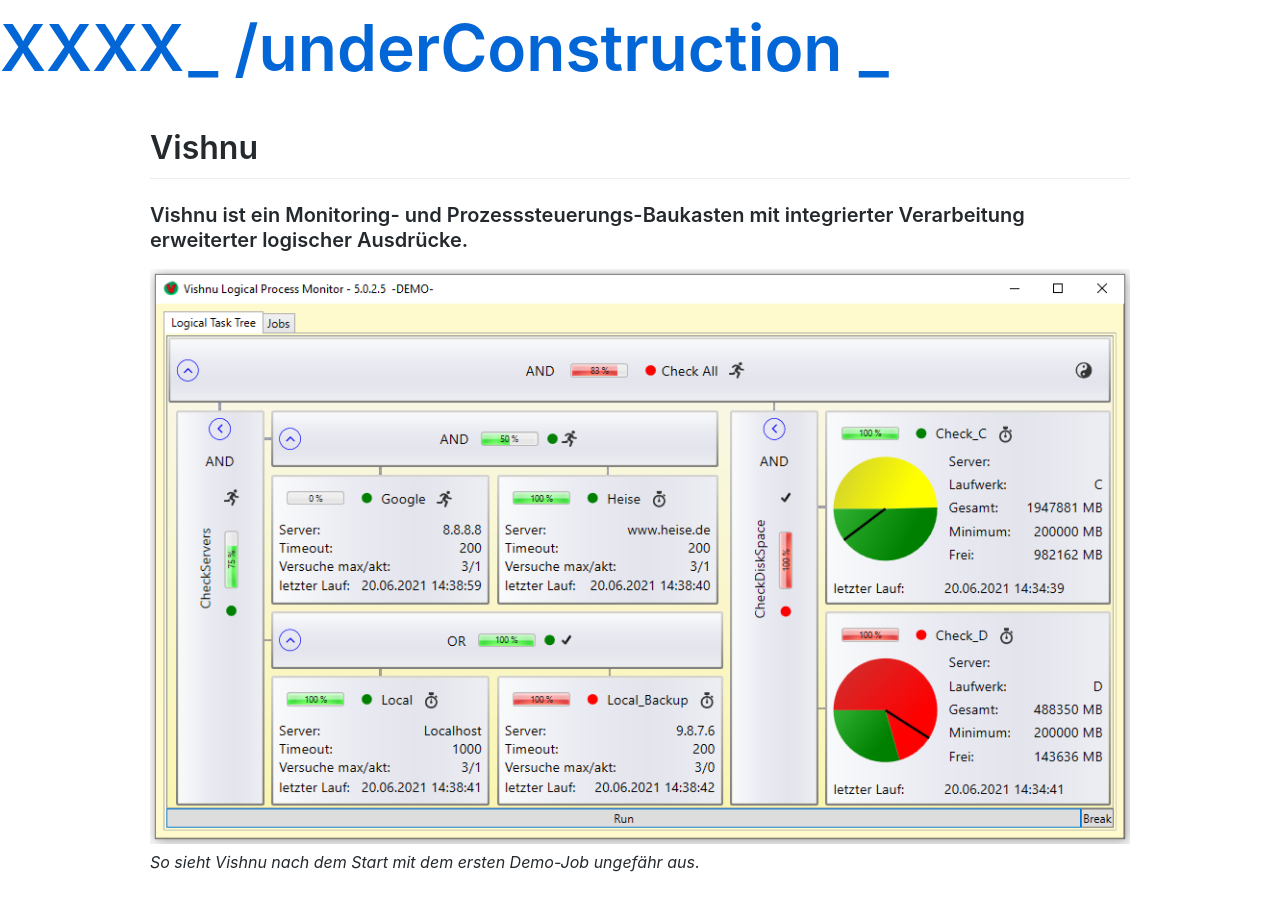
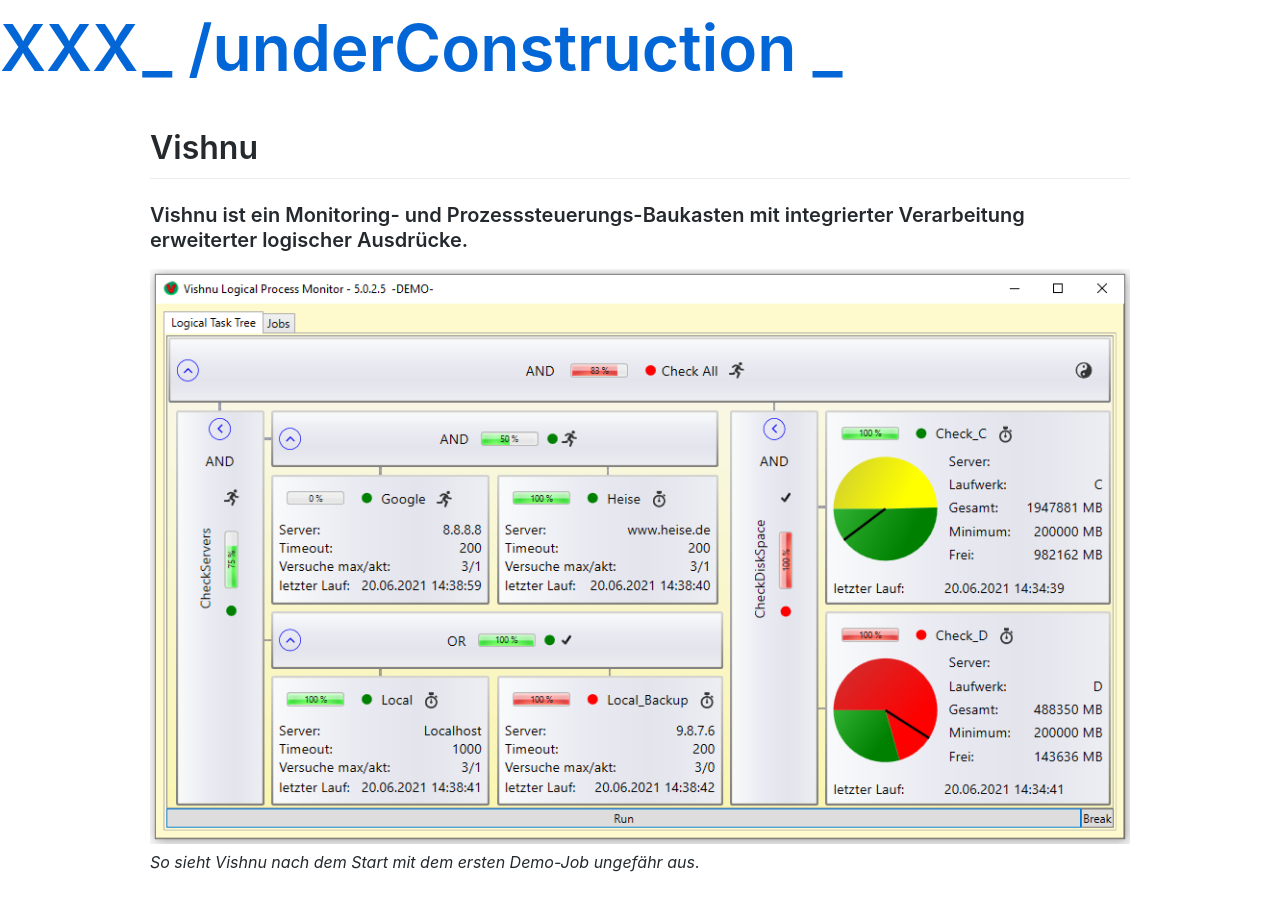
Before and after one commit to ReadyBin/underConstruction, a Jekyll site: the page built from README.md, in a window 1280 px wide and 900 px high. Built offline with Jekyll 4.4.1, drawn with Linux system fonts in a browser that asks for light colours; our own code applies the rules of GitHub Pages for plain Markdown files.

Commit message:
Update default.html

```diff
--- a/_layouts/default.html
+++ b/_layouts/default.html
@@ -4,7 +4,7 @@
   {%- include head.html -%}
 
   <body>
-    <span class="spanner">XXXX</span>
+    <span class="spanner">XXX</span>
     <span class="spanner">_ {{ site.baseurl }} _</span>
     <div class="container-lg px-3 my-5 markdown-body">
         {{ content }}
```
